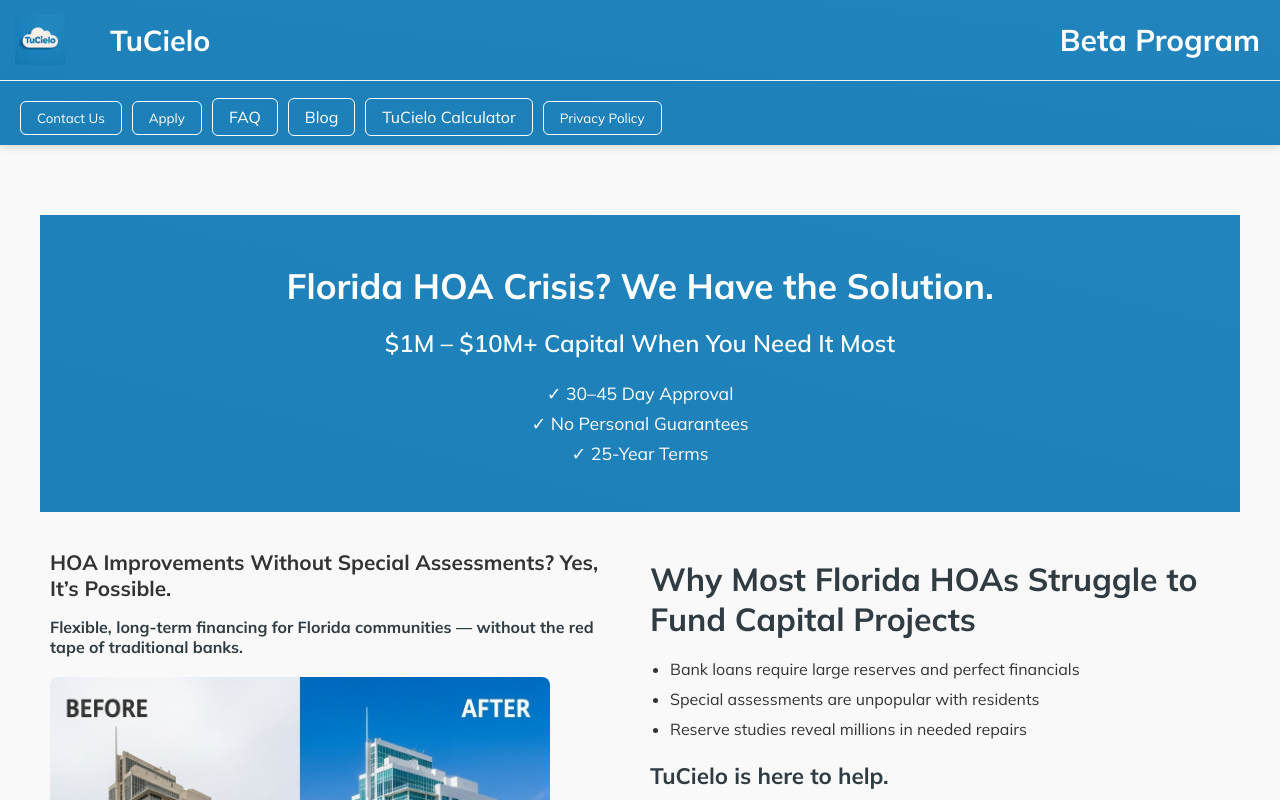
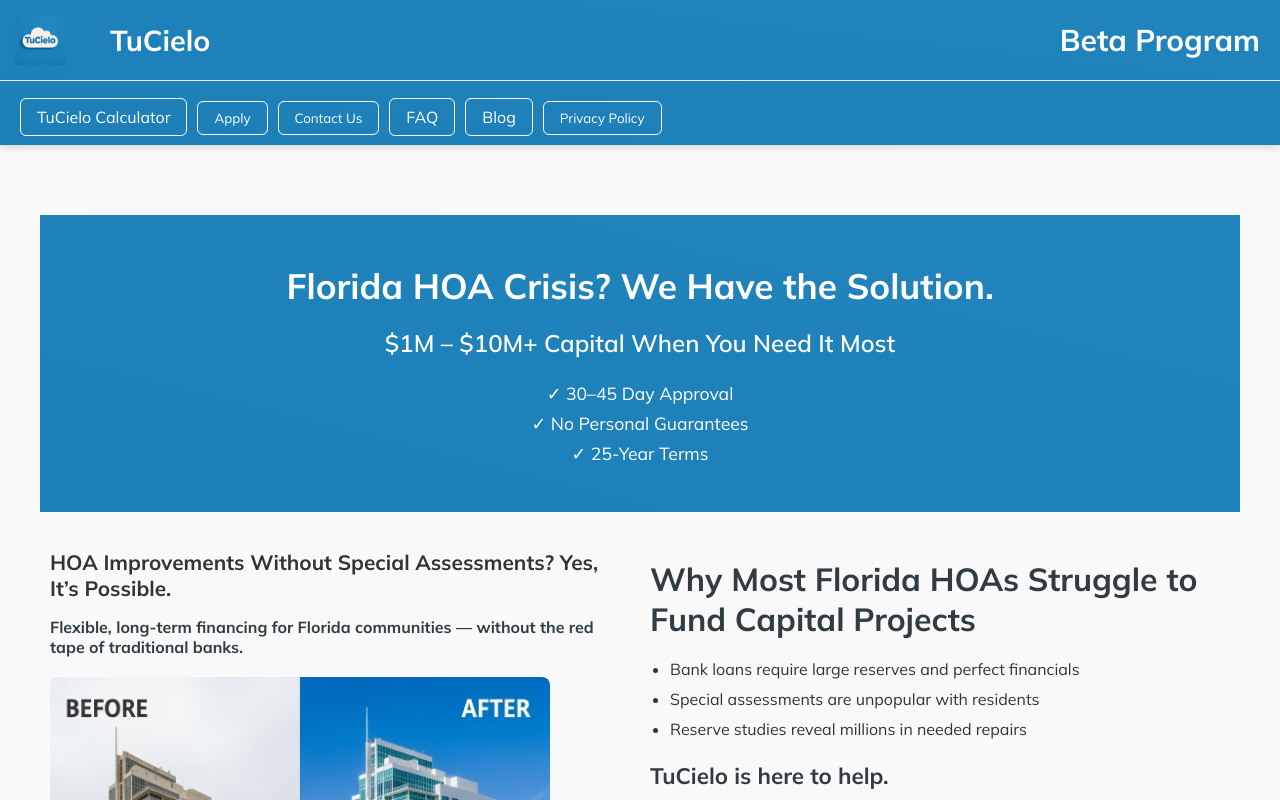
Before and after one commit to MetaCapFin/tu-cielo-site, a React (Create React App) app: page / in a window 1280 px wide. Shown: the top 800 px of the page. Built offline with nearby package versions, Linux system fonts and the light colour scheme.

Commit message:
Update App.js

```diff
--- a/src/App.js
+++ b/src/App.js
@@ -178,7 +178,11 @@ function Homepage() {
       </div>
       <div className="header-bottom">
         <div class="header-scroll-container">
-        <button
+       <Link to="/contractor-proposal-tool" className="header-button-link">TuCielo Calculator</Link>
+      <button className="header-button-link"onClick={() => {document.getElementById("application-section")?.scrollIntoView({ behavior: "smooth" });}}>
+          Apply
+        </button>
+       <button
           className="header-button-link"
           onClick={() =>
             document.getElementById("contact-section")?.scrollIntoView({ behavior: "smooth" })
@@ -186,12 +190,9 @@ function Homepage() {
         >
           Contact Us
         </button>
-        <button className="header-button-link"onClick={() => {document.getElementById("application-section")?.scrollIntoView({ behavior: "smooth" });}}>
-          Apply
-        </button>
         <Link to="/faq" className="header-button-link">FAQ</Link>
         <Link to="/blogposts" className="header-button-link">Blog</Link>
-        <Link to="/contractor-proposal-tool" className="header-button-link">TuCielo Calculator</Link>
+
         <button className="header-button-link"onClick={() => setShowPrivacyModal(true)}> Privacy Policy</button>
       </div>
     </div>
```
